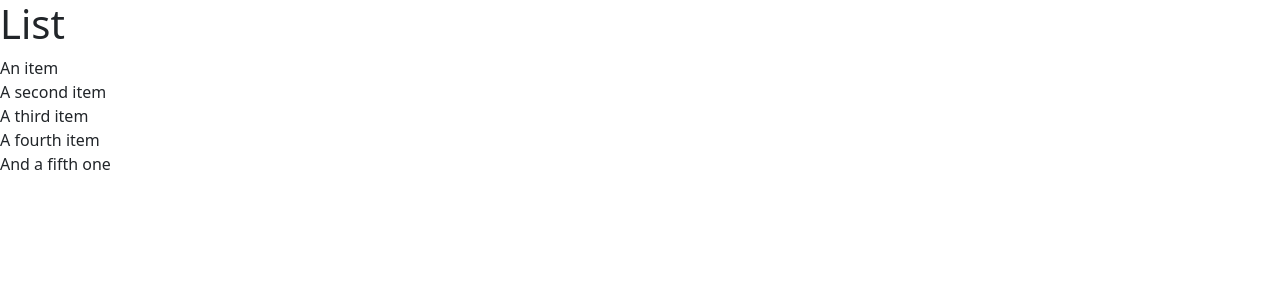
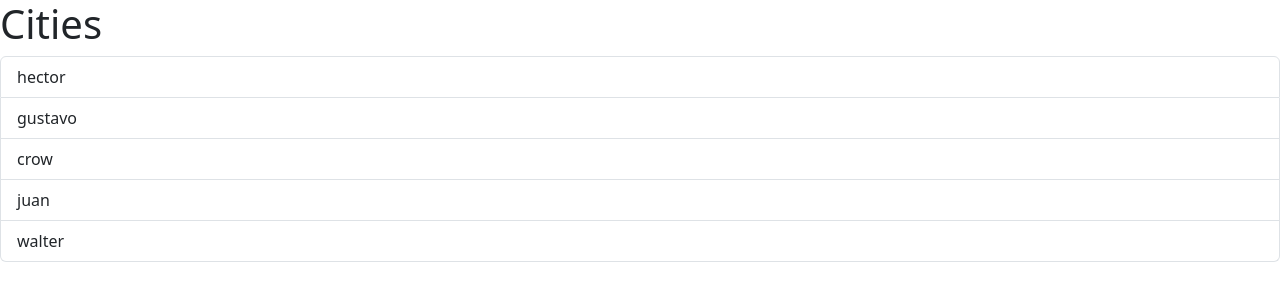
Before and after one commit to man-NY4/CMP-411-hub, a React (Vite) app in the folder React/: page / in a window 1280 px wide. Shown: the top 300 px of the page. Built offline with nearby package versions, Linux system fonts and the light colour scheme.

Commit message:
passing function via props from mosh tutorial

```diff
--- a/React/src/App.tsx
+++ b/React/src/App.tsx
@@ -1,8 +1,9 @@
 import ListGroup from "./components/ListGroup";
 
 function App() {
+  let items = ["hector", "gustavo", "crow", "juan", "walter"];
 
-  return <div><ListGroup /></div>;
+  return <div><ListGroup items={items} heading="Cities"/></div>;
 }
 
 export default App;
--- a/React/src/components/ListGroup.tsx
+++ b/React/src/components/ListGroup.tsx
@@ -1,13 +1,23 @@
-function ListGroup() {
-    const items = ["An item", "A second item", "A third item", "A fourth item", "And a fifth one"];
+import { useState } from "react";
 
+interface Props {
+    items: string[];
+    heading: string;
+}
 
+function ListGroup({ items, heading }: Props) {
+    const [selectedIndex, setSelectedIndex] = useState(-1);
 
     return (
             <>
-                <h1>List</h1>
+                <h1>{heading}</h1>
+                {items.length === 0 && <p>No items found</p>}
                 <ul className="list-group">
-                    {items.map((item) => (<li key={item}>{item}</li>))}
+                    {items.map((item, index) => (
+                        <li className={selectedIndex === index ? 'list-group-item active' : 'list-group-item'}
+                        key={item} onClick={() => setSelectedIndex(index)}>
+                            {item}
+                        </li>))}
                 </ul>
             </>
     );
```
